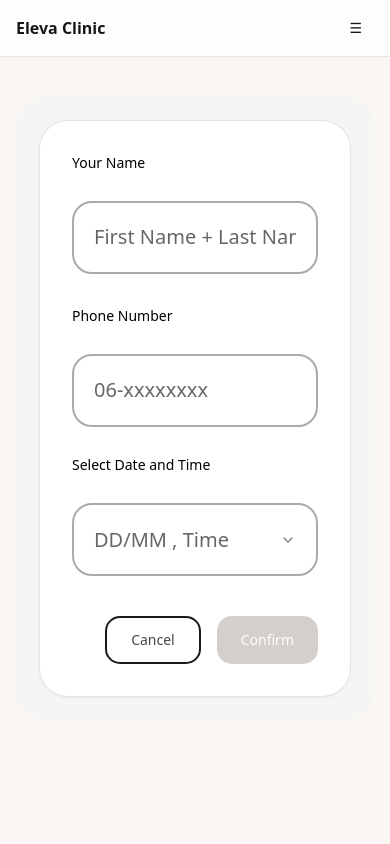
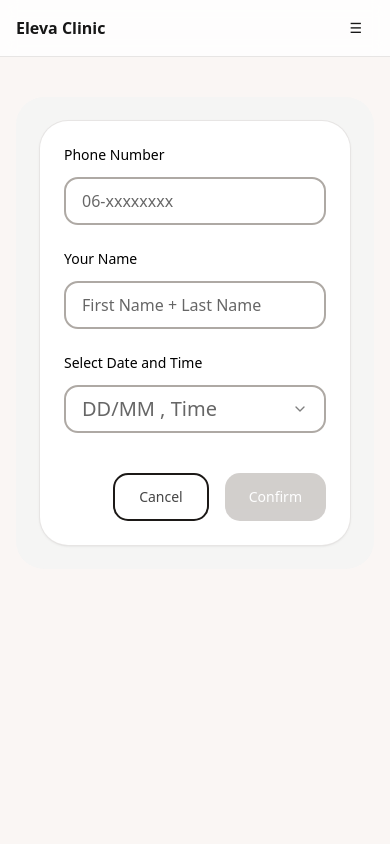
Before and after one commit to Sprouting-Tech/eleva-clinic, a Next.js app: page /booking in a window 390 px wide. Shown: the top 844 px of the page. Built offline with nearby package versions, Linux system fonts and the light colour scheme.

Commit message:
feat(booking): complete booking form with calendar, time slots, validation and toast

```diff
--- a/package.json
+++ b/package.json
@@ -22,6 +22,7 @@
     "react": "19.1.0",
     "react-day-picker": "^9.9.0",
     "react-dom": "19.1.0",
+    "sonner": "^2.0.7",
     "swiper": "^11.2.10",
     "tailwind-merge": "^3.3.1"
   },
--- a/src/app/layout.tsx
+++ b/src/app/layout.tsx
@@ -2,6 +2,8 @@ import "./globals.css";
 import Navbar from "@/components/Navbar";
 import Footer from "@/components/Footer";
 import { DM_Sans } from "next/font/google";
+import { Toaster } from "sonner";
+
 
 const dmSans = DM_Sans({
   subsets: ["latin"],
@@ -21,6 +23,7 @@ export default function RootLayout({
         <Navbar />
         <main className="min-h-dvh">{children}</main>
         <Footer />
+        <Toaster position="top-center" richColors />
       </body>
     </html>
   );
--- a/src/components/BookingForm.tsx
+++ b/src/components/BookingForm.tsx
@@ -4,6 +4,7 @@ import { useMemo, useState, useEffect } from "react";
 import { format } from "date-fns";
 import { enUS } from "date-fns/locale";
 import { ChevronDown, ChevronLeft, ChevronRight } from "lucide-react";
+import {toast} from "sonner";
 
 // shadcn/ui
 import { Calendar,  CalendarDayButton } from "@/components/ui/calendar";
@@ -86,8 +87,17 @@ export default function BookingForm() {
   function submit(e: React.FormEvent) {
     e.preventDefault();
     if (!isValid) return;
-    // post to backend here in real app
+
     setSubmitted(true);
+
+    const prettyDate = selectedDate
+      ? format(selectedDate, "dd/MM/yyyy")
+      : "—";
+
+    toast.success("Booking submitted", {
+      description: `${prettyDate} at ${form.time} • ${form.phone}`,
+      duration: 4000,
+    });
   }
 
   /* UI */
@@ -95,12 +105,12 @@ export default function BookingForm() {
     <div className="mx-auto max-w-4xl rounded-[28px] bg-stone-100 p-6 md:p-8">
       <form
         onSubmit={submit}
-        className="rounded-[28px] bg-white p-8 shadow-sm ring-1 ring-stone-200"
+        className="rounded-[28px] bg-white p-6 md:p-8 shadow-sm ring-1 ring-stone-200 mx-auto max-w-[380px] md:max-w-none"
       >
         {/* Row: Name + Phone */}
-        <div className="grid grid-cols-1 gap-8 md:grid-cols-2">
+        <div className="grid grid-cols-1 gap-6 md:grid-cols-2 md:gap-8">
           {/* Name */}
-          <div className="flex flex-col space-y-7">
+          <div className="flex flex-col space-y-3 md:space-y-7 order-2 md:order-1">
             <label htmlFor="name" className="text-sm text-black">
               Your Name
             </label>
@@ -110,14 +120,14 @@ export default function BookingForm() {
               value={form.name}
               onChange={(e) => onChange("name", e.target.value)}
               required
-              className="w-full md:w-[341px] h-[73px] rounded-[20px] border-2 border-stone-400/90 px-[20px] py-[15px]
-                         text-base outline-none focus:border-stone-500 focus:ring-0
-                         placeholder:font-light placeholder:text-[20px] placeholder:leading-[20px] placeholder:text-black/60"
+              className="w-full md:w-[341px] h-12 md:h-[73px] rounded-[14px] md:rounded-[20px] border-2 border-stone-400/90 px-4 py-3 md:px-[20px] md:py-[15px]
+                         text-base md:text-[20px] outline-none focus:border-stone-500 focus:ring-0
+                         placeholder:font-light placeholder:text-base md:placeholder:text-[20px] placeholder:leading-[20px] placeholder:text-black/60"
             />
           </div>
 
           {/* Phone */}
-          <div className="flex flex-col space-y-7">
+          <div className="flex flex-col space-y-3 md:space-y-7 order-1 md:order-2">
             <label htmlFor="phone" className="text-sm text-black">
               Phone Number
             </label>
@@ -128,9 +138,9 @@ export default function BookingForm() {
               value={form.phone}
               onChange={(e) => onChange("phone", e.target.value)}
               required
-              className="w-full md:w-[341px] h-[73px] rounded-[20px] border-2 border-stone-400/90 px-[20px] py-[15px]
-                         text-base outline-none focus:border-stone-500 focus:ring-0
-                         placeholder:font-light placeholder:text-[20px] placeholder:leading-[20px] placeholder:text-black/60"
+              className="w-full md:w-[341px] h-12 md:h-[73px] rounded-[14px] md:rounded-[20px] border-2 border-stone-400/90 px-4 py-3 md:px-[20px] md:py-[15px]
+                         text-base md:text-[20px] outline-none focus:border-stone-500 focus:ring-0
+                         placeholder:font-light placeholder:text-base md:placeholder:text-[20px] placeholder:leading-[20px] placeholder:text-black/60"
             />
             {!isPhoneValid && form.phone !== "" && (
               <p className="pt-1 text-xs text-rose-600">
@@ -141,8 +151,8 @@ export default function BookingForm() {
         </div>
 
         {/* Date/Time field */}
-        <div className="mt-7 grid grid-cols-1 gap-8 md:grid-cols-2">
-          <div className="flex flex-col space-y-7">
+        <div className="mt-6 md:mt-7 grid grid-cols-1 gap-6 md:gap-8 md:grid-cols-2">
+          <div className="flex flex-col space-y-3 md:space-y-7">
             <label className="text-sm text-black">Select Date and Time</label>
 
             {/* Trigger: open calendar modal */}
@@ -150,9 +160,9 @@ export default function BookingForm() {
               type="button"
               aria-label="Select date and time"
               onClick={() => setOpenCalendar(true)}
-              className="w-full md:w-[341px] h-[73px] rounded-[20px] border-2 border-stone-400/90 px-[20px] py-[15px]
-                         text-base outline-none focus:border-stone-500 focus:ring-0
-                         placeholder:font-light placeholder:text-[20px] placeholder:leading-[20px] placeholder:text-black/60"
+              className="w-full md:w-[341px] h-12 md:h-[73px] rounded-[14px] md:rounded-[20px] border-2 border-stone-400/90 px-4 py-3 md:px-[20px] md:py-[15px]
+                         text-base md:text-[20px] outline-none focus:border-stone-500 focus:ring-0
+                         placeholder:font-light placeholder:text-base md:placeholder:text-[20px] placeholder:leading-[20px] placeholder:text-black/60"
             >
               <div className="flex items-center justify-between">
                 <span
@@ -201,7 +211,7 @@ export default function BookingForm() {
                 <DialogTitle>Select a date</DialogTitle>
               </DialogHeader>
 
-              <div className="max-h-[80vh] overflow-auto px-6 py-6">
+              <div className="max-h-[80vh] overflow-auto py-6">
                 {/* Accent color */}
                 <style>{`:root { --accent:#B76851; --cell-size:44px } @media (min-width:768px){ :root{ --cell-size:56px } }`}</style>
                 {/* change: removed fixed h-[] so the calendar can breathe inside the dialog */}
@@ -216,8 +226,8 @@ export default function BookingForm() {
                     formatters={{
                       formatWeekdayName: (date) => format(date, "EEE"),
                     }}
-                    /* keep your sizes; overflow is handled by proper table/grid below */
-                    className="w-full bg-transparent p-0"
+
+                    className="w-full relative bg-transparent p-0"
                     onSelect={(d) => {
                       if (!d) return;
                       setTempDate(d);
@@ -225,7 +235,7 @@ export default function BookingForm() {
                       setOpenTime(true);
                     }}
                     classNames={{
-                      root:"w-full",
+                      root:"w-full bg-transparent p-0",
                       table: "w-full table-fixed border-collapse",
                       weekdays: "space-y-5",
                       week: "",
@@ -238,7 +248,6 @@ export default function BookingForm() {
                       button_next: "rounded-md p-2 hover:bg-stone-200",
                       button_previous: "rounded-md p-2 hover:bg-stone-200",
 
-                      /* day button (fills the cell; rounded pill; subtle hover) */
                       day_button: "mx-auto m-[5px] grid place-items-center rounded-[8px] w-[56px] h-[34px] sm:w-[68px] sm:h-[52px] md:w-[80px] md:h-[60px] px-3 py-2 md:px-6 md:py-3 text-base font-medium leading-none select-none transition-colors hover:bg-stone-200 focus-visible:outline-none focus-visible:ring-2 focus-visible:ring-[#B76851]/30",
 
                       today: "!bg-transparent !text-inherit",       // no grey bg for today
@@ -258,15 +267,12 @@ export default function BookingForm() {
                       DayButton: (props) => (
                         <CalendarDayButton
                           {...props}
-                          /* change: fill the cell; remove aspect & absolute that stretched rows */
-                          className="rounded-[8px]
-                                      w-[40px] h-[32px]          /* mobile rectangle */
-                                      md:w-[68px] md:h-[48px]    /* desktop rectangle */
-                                      flex items-center justify-center
-                                      text-[14px] md:text-[16px] font-medium
-                                      transition-colors
-                                      hover:bg-stone-200
-                                      focus-visible:outline-none focus-visible:ring-2 focus-visible:ring-[color:var(--accent)]/30 "
+                          className="rounded-[8px] w-[40px] h-[40px] md:w-[68px] md:h-[48px] flex items-center justify-center
+                                      text-[14px] md:text-[16px] font-medium transition-colors text-stone-900 hover:bg-[#F5EDE9] hover:text-[#A96046]
+                                      data-[today=true]:ring-1 data-[today=true]:ring-[#A96046]
+                                      data-[selected-single=true]:!bg-[#A96046]
+                                      data-[selected-single=true]:!text-white
+                                      data-[selected-single=true]:hover:!bg-[#8C4E3B]  /* darker on hover */"
                         />
                       ),
                     }}
@@ -301,10 +307,11 @@ export default function BookingForm() {
                   </div>
 
                   {openTime && (
-                    <div className="fixed inset-0 z-[120] bg-black/20
-                                    backdrop-brightness-150
-                                    md:absolute md:inset-0 md:z-10 md:rounded-[24px]
-                                    pointer-events-none" />
+                    <div className="absolute inset-0 md:rounded-[24px]
+                                    z-[40]
+                                    bg-black/20
+                                    pointer-events-none
+                                    md:block" />
                   )}
                 </div>
               </div>
@@ -325,16 +332,16 @@ export default function BookingForm() {
             <PopoverContent
               data-time-popover="true"
               align="center"
-              side="top"
-              sideOffset={5}
               className={[
-                  // MOBILE: centered sheet
-                  "w-[calc(100vw-24px)] max-w-[520px]",
-                  "max-h-[min(70vh,520px)] overflow-auto",
-                  "rounded-[20px] border-0 bg-white shadow-xl",
-                  // DESKTOP: centered over calendar
+                  // Center on MOBILE (viewport)
+                  "fixed left-1/2 top-1/2 -translate-x-1/2 -translate-y-1/2",
+                  // Size
+                  "w-[calc(100vw-24px)] max-w-[520px] max-h-[min(70vh,520px)] overflow-auto",
+                  "rounded-[20px] border-0 bg-white shadow-2xl",
+                  "z-[50]",
+                  // Center on DESKTOP
                   "md:absolute md:left-1/2 md:top-1/2 md:-translate-x-1/2 md:-translate-y-1/2",
-                  "md:w-[487px] md:max-h-none md:rounded-[20px] md:px-6 md:pt-6 md:pb-6",
+                  "md:w-[487px] md:max-h-none md:px-6 md:pt-6 md:pb-6",
                 ].join(" ")}
             >
               {/* Accent color from the mock */}
@@ -444,13 +451,6 @@ export default function BookingForm() {
             Confirm
           </Button>
         </div>
-
-        {/* Demo success */}
-        {submitted && (
-          <p className="mt-6 rounded-xl bg-green-50 p-3 text-sm text-green-700">
-            Success — booking saved locally (demo). ✅
-          </p>
-        )}
       </form>
     </div>
   );
```
Also changed, not shown: 1 other file (tests, documents, lock files or other folders).
